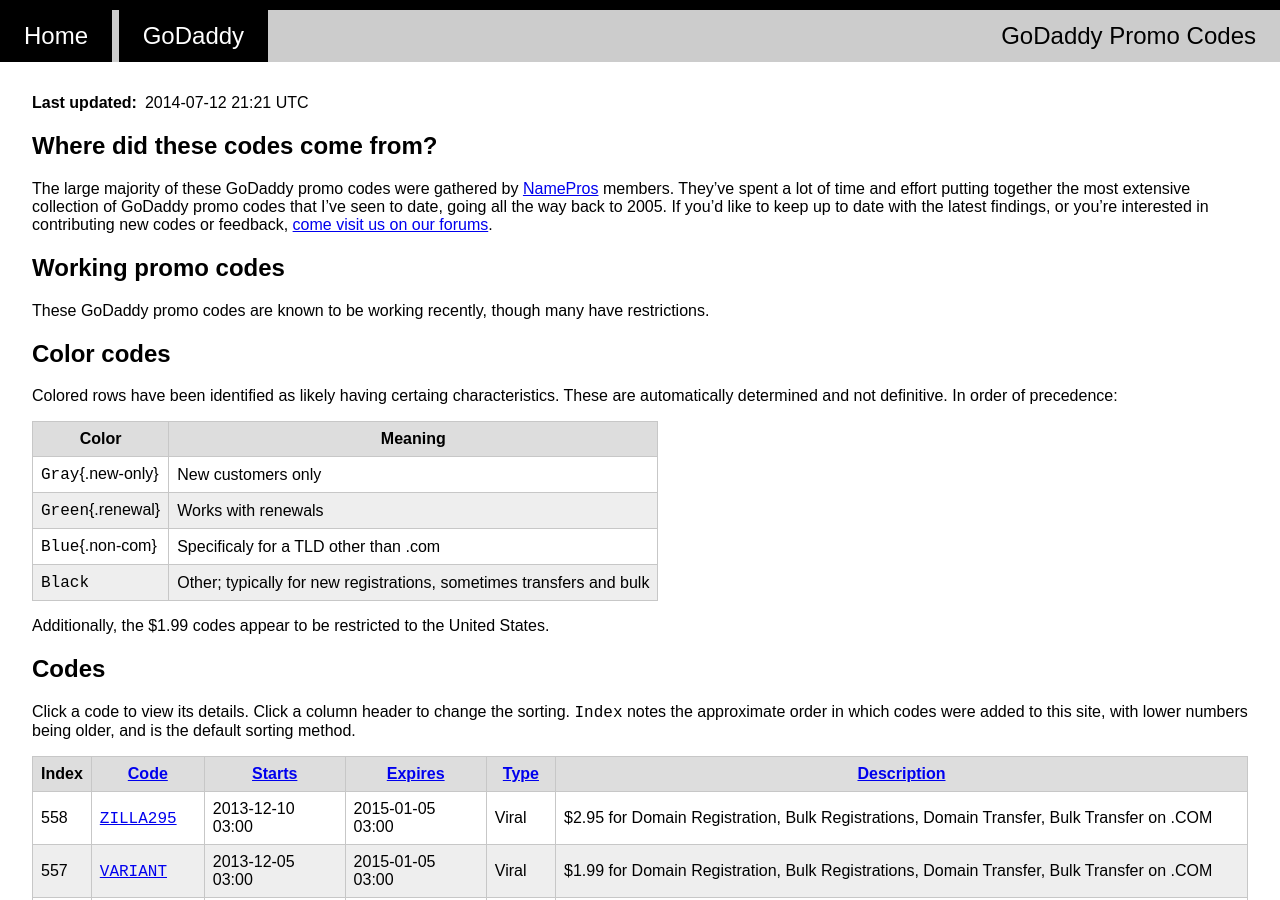
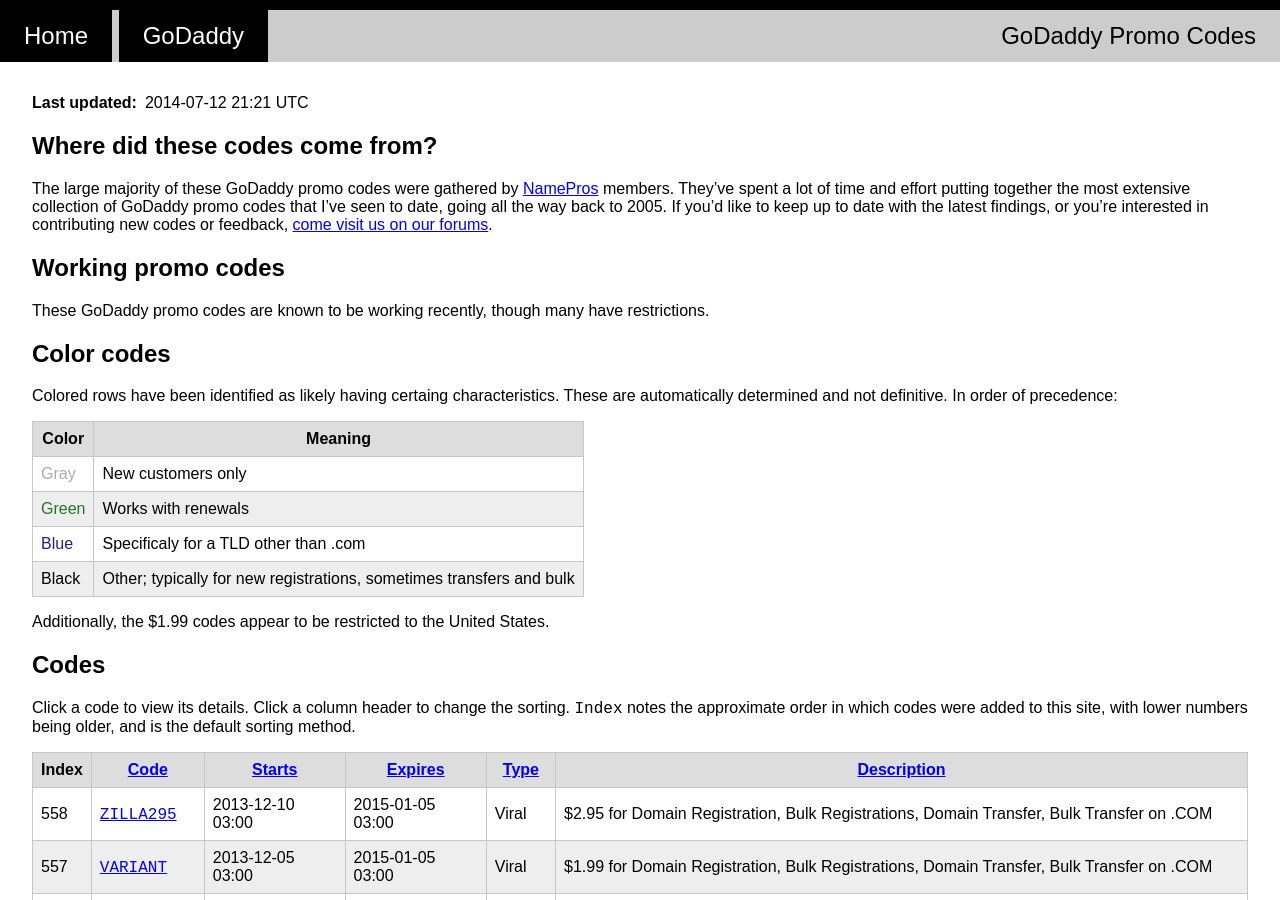
Before and after one commit to Earth2Me/Domains, a Jekyll site: the page built from godaddy-codes/index.md, in a window 1280 px wide and 900 px high. Built offline with Jekyll 4.4.1, drawn with Linux system fonts in a browser that asks for light colours.

Commit message:
I surrender to RedCarpet

```diff
--- a/_config.yml
+++ b/_config.yml
@@ -4,4 +4,3 @@
 baseurl: /Domains
 
 pygments: true
-markdown: kramdown
--- a/_includes/godaddy-codes/table.md
+++ b/_includes/godaddy-codes/table.md
@@ -8,12 +8,12 @@
 
 Colored rows have been identified as likely having certaing characteristics.  These are automatically determined and not definitive.  In order of precedence:
 
-Color             | Meaning
------------------ | -------
-`Gray`{.new-only} | New customers only
-`Green`{.renewal} | Works with renewals
-`Blue`{.non-com}  | Specificaly for a TLD other than .com
-`Black`           | Other; typically for new registrations, sometimes transfers and bulk
+Color                              | Meaning
+---------------------------------- | -------
+<span class="new-only">Gray</span> | New customers only
+<span class="renewal">Green</span> | Works with renewals
+<span class="non-com">Blue</span>  | Specificaly for a TLD other than .com
+<span>Black</span>                 | Other; typically for new registrations, sometimes transfers and bulk
 
 Additionally, the $1.99 codes appear to be restricted to the United States.
 
```
